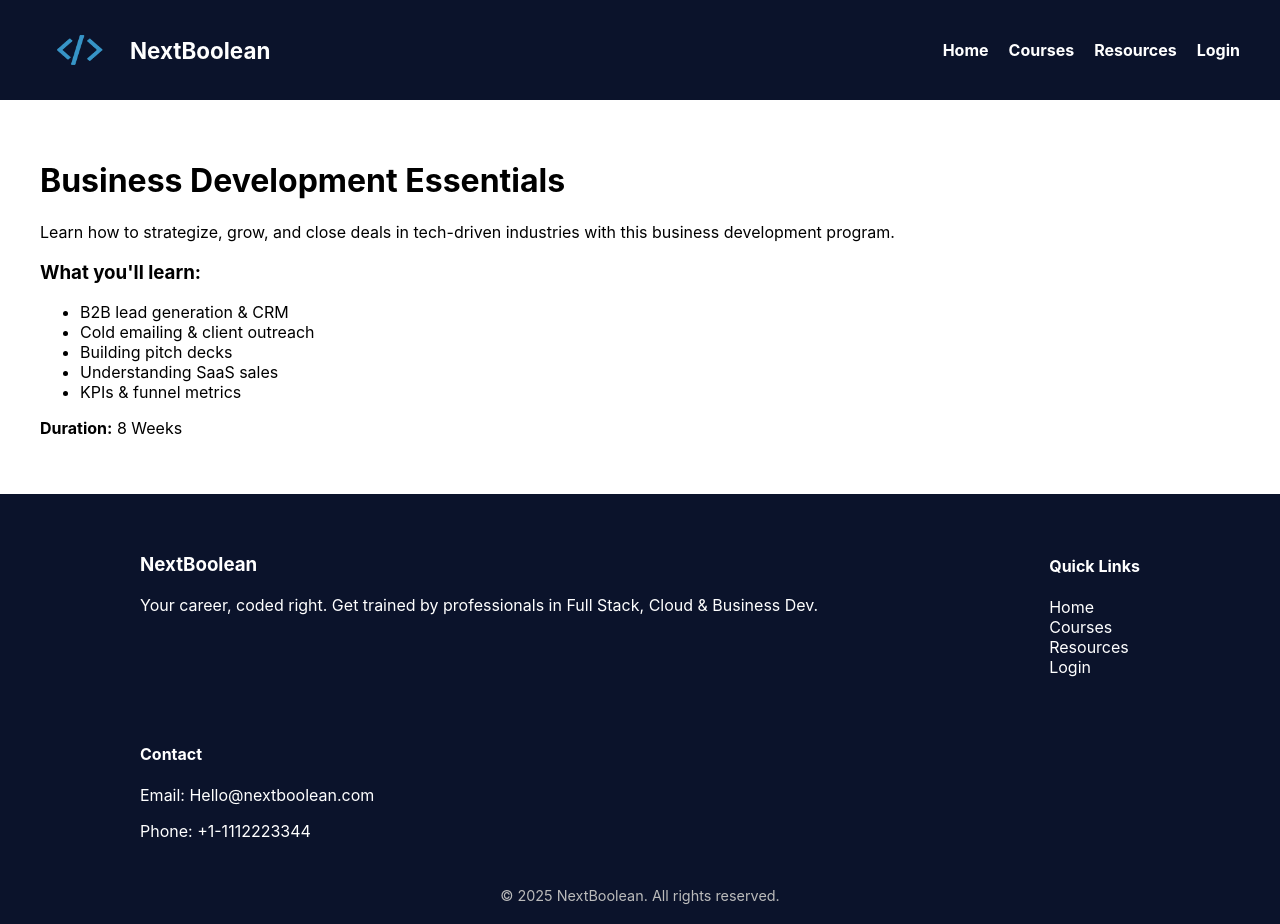
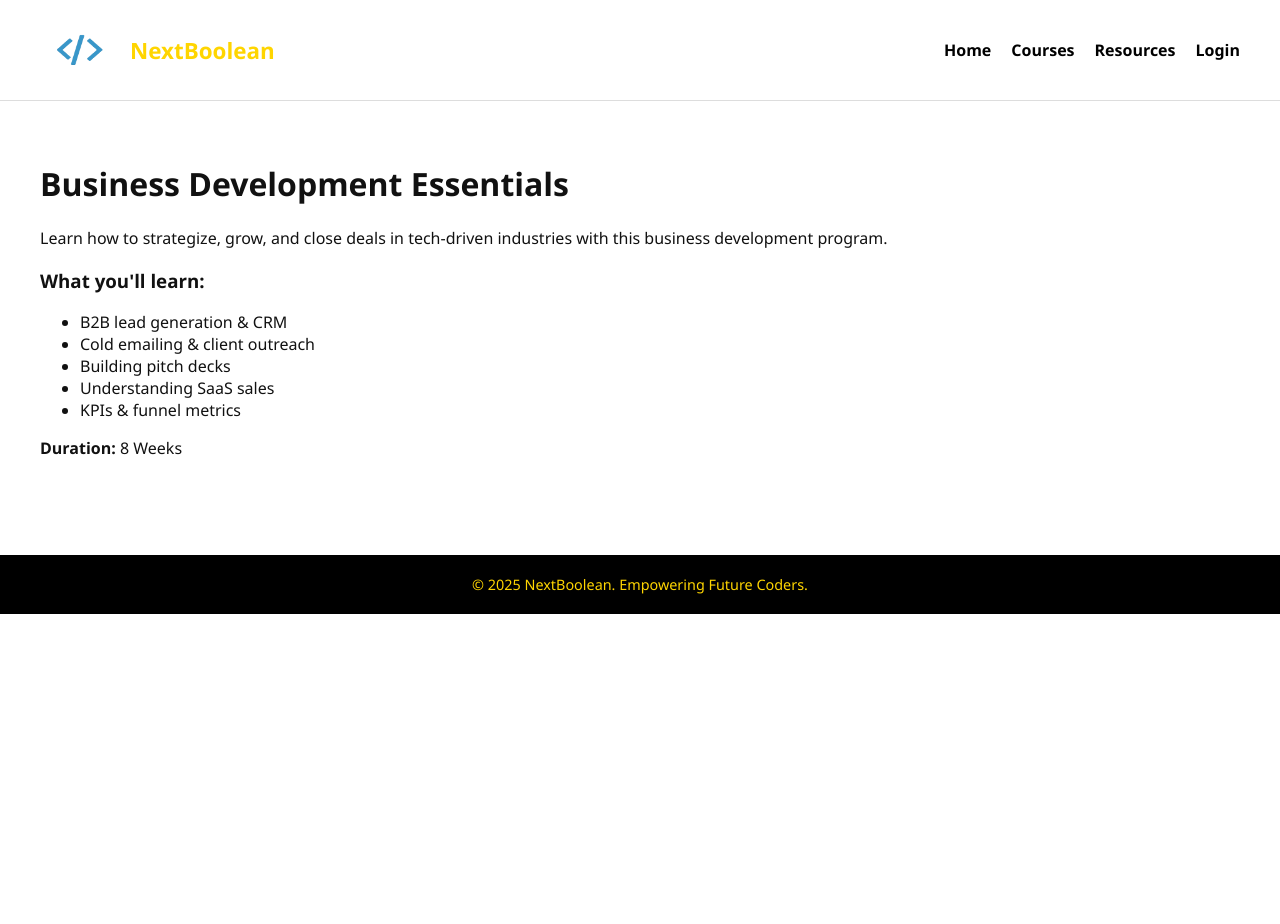
Before and after one commit to robby3689/NextBoolean, a React (Create React App) app: page /courses/business in a window 1280 px wide. After the commit the page ends 800 px from the top, so only its background shows below. Built offline with nearby package versions, Linux system fonts and the light colour scheme; the HTML template or start-up script is replaced by a standard one.

Commit message:
Initial commit

```diff
--- a/src/components/Footer.js
+++ b/src/components/Footer.js
@@ -1,68 +1,25 @@
 import React from 'react';
-import { Link } from 'react-router-dom';
 
 const Footer = () => {
   return (
     <footer style={footerStyle}>
-      <div style={containerStyle}>
-        <div>
-          <h3>NextBoolean</h3>
-          <p>Your career, coded right. Get trained by professionals in Full Stack, Cloud & Business Dev.</p>
-        </div>
-
-        <div>
-          <h4>Quick Links</h4>
-          <ul style={listStyle}>
-            <li><Link to="/" style={linkStyle}>Home</Link></li>
-            <li><Link to="/courses" style={linkStyle}>Courses</Link></li>
-            <li><Link to="/resources" style={linkStyle}>Resources</Link></li>
-            <li><Link to="/login" style={linkStyle}>Login</Link></li>
-          </ul>
-        </div>
-
-        <div>
-          <h4>Contact</h4>
-          <p>Email: Hello@nextboolean.com</p>
-          <p>Phone: +1-1112223344</p>
-        </div>
-      </div>
-      <div style={copyright}>
-        © {new Date().getFullYear()} NextBoolean. All rights reserved.
+      <div style={textStyle}>
+        &copy; 2025 NextBoolean. Empowering Future Coders.
       </div>
     </footer>
   );
 };
 
 const footerStyle = {
-  backgroundColor: '#0B132B',
-  color: '#fff',
-  padding: '40px 20px 20px'
+  backgroundColor: '#000',
+  color: '#FFD500',
+  textAlign: 'center',
+  padding: '20px',
+  marginTop: '40px'
 };
 
-const containerStyle = {
-  display: 'flex',
-  justifyContent: 'space-between',
-  flexWrap: 'wrap',
-  gap: '30px',
-  maxWidth: '1000px',
-  margin: '0 auto'
-};
-
-const listStyle = {
-  listStyleType: 'none',
-  padding: 0
-};
-
-const linkStyle = {
-  color: '#fff',
-  textDecoration: 'none'
-};
-
-const copyright = {
-  marginTop: '30px',
-  textAlign: 'center',
-  fontSize: '0.9rem',
-  color: '#bbb'
+const textStyle = {
+  fontSize: '0.9rem'
 };
 
 export default Footer;
--- a/src/components/Navbar.js
+++ b/src/components/Navbar.js
@@ -1,7 +1,51 @@
 import React from 'react';
 import { Link } from 'react-router-dom';
-import logo from '../assets/logo.png'; // adjust path if needed
+import logo from '../assets/logo.png'; // Adjust path if needed
 
+// ✅ All style definitions at the top
+const navStyle = {
+  display: 'flex',
+  justifyContent: 'space-between',
+  alignItems: 'center',
+  padding: '15px 40px',
+  backgroundColor: '#ffffff', // white navbar
+  color: '#000',
+  position: 'sticky',
+  top: 0,
+  zIndex: 1000,
+  borderBottom: '1px solid #ddd'
+};
+
+const logoContainer = {
+  display: 'flex',
+  alignItems: 'center',
+  gap: '10px'
+};
+
+const logoStyle = {
+  height: '70px',
+  width: '80px'
+};
+
+const brandText = {
+  color: '#FFD500',
+  textDecoration: 'none',
+  fontSize: '1.4rem',
+  fontWeight: 'bold'
+};
+
+const linkContainer = {
+  display: 'flex',
+  gap: '20px'
+};
+
+const navLinkStyle = {
+  color: '#000000',
+  textDecoration: 'none',
+  fontWeight: 'bold'
+};
+
+// ✅ Component function after styles
 const Navbar = () => {
   return (
     <nav style={navStyle}>
@@ -19,45 +63,4 @@ const Navbar = () => {
   );
 };
 
-const navStyle = {
-  display: 'flex',
-  justifyContent: 'space-between',
-  alignItems: 'center',
-  padding: '15px 40px',
-  backgroundColor: '#0B132B',
-  color: '#fff',
-  position: 'sticky',
-  top: 0,
-  zIndex: 1000
-};
-
-const logoContainer = {
-  display: 'flex',
-  alignItems: 'center',
-  gap: '10px'
-};
-
-const logoStyle = {
-  height: '70px',
-  width: '80px'
-};
-
-const brandText = {
-  color: '#fff',
-  textDecoration: 'none',
-  fontSize: '1.4rem',
-  fontWeight: 'bold'
-};
-
-const linkContainer = {
-  display: 'flex',
-  gap: '20px'
-};
-
-const navLinkStyle = {
-  color: '#fff',
-  textDecoration: 'none',
-  fontWeight: 'bold'
-};
-
 export default Navbar;
--- a/src/index.css
+++ b/src/index.css
@@ -1,13 +1,33 @@
 body {
   margin: 0;
-  font-family: -apple-system, BlinkMacSystemFont, 'Segoe UI', 'Roboto', 'Oxygen',
-    'Ubuntu', 'Cantarell', 'Fira Sans', 'Droid Sans', 'Helvetica Neue',
-    sans-serif;
-  -webkit-font-smoothing: antialiased;
-  -moz-osx-font-smoothing: grayscale;
+  background-color: #FFFFFF; /* white background */
+  color: #111111; /* dark text for contrast */
+  font-family: 'Segoe UI', 'Poppins', sans-serif;
 }
 
-code {
-  font-family: source-code-pro, Menlo, Monaco, Consolas, 'Courier New',
-    monospace;
+h1, h2, h3, h4, p, li {
+  color: #111111;
 }
+
+a {
+  color: #FFD500;
+  text-decoration: none;
+}
+
+a:hover {
+  color: #e6c200;
+}
+
+button {
+  background-color: #FFD500;
+  color: #000000;
+  padding: 12px 24px;
+  border: none;
+  font-weight: bold;
+  border-radius: 6px;
+  cursor: pointer;
+}
+
+button:hover {
+  background-color: #ffea00;
+}
```
